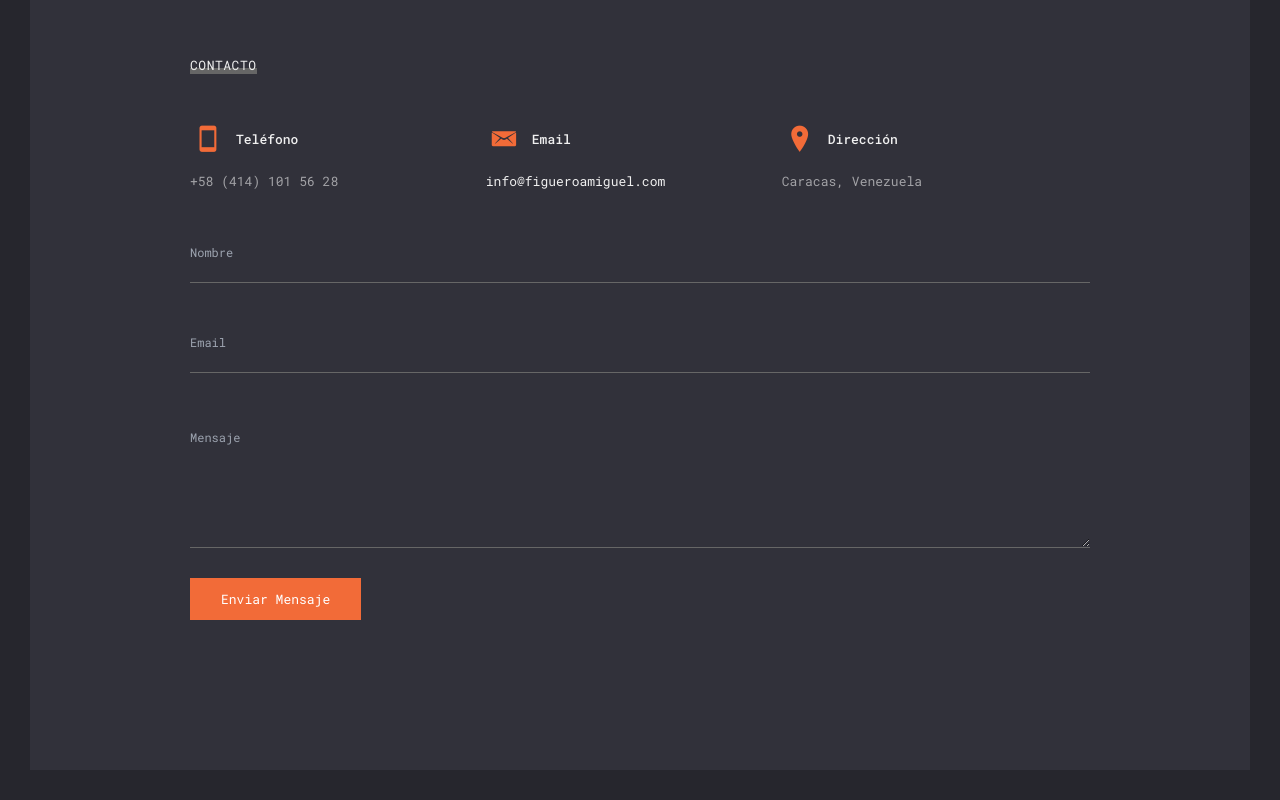
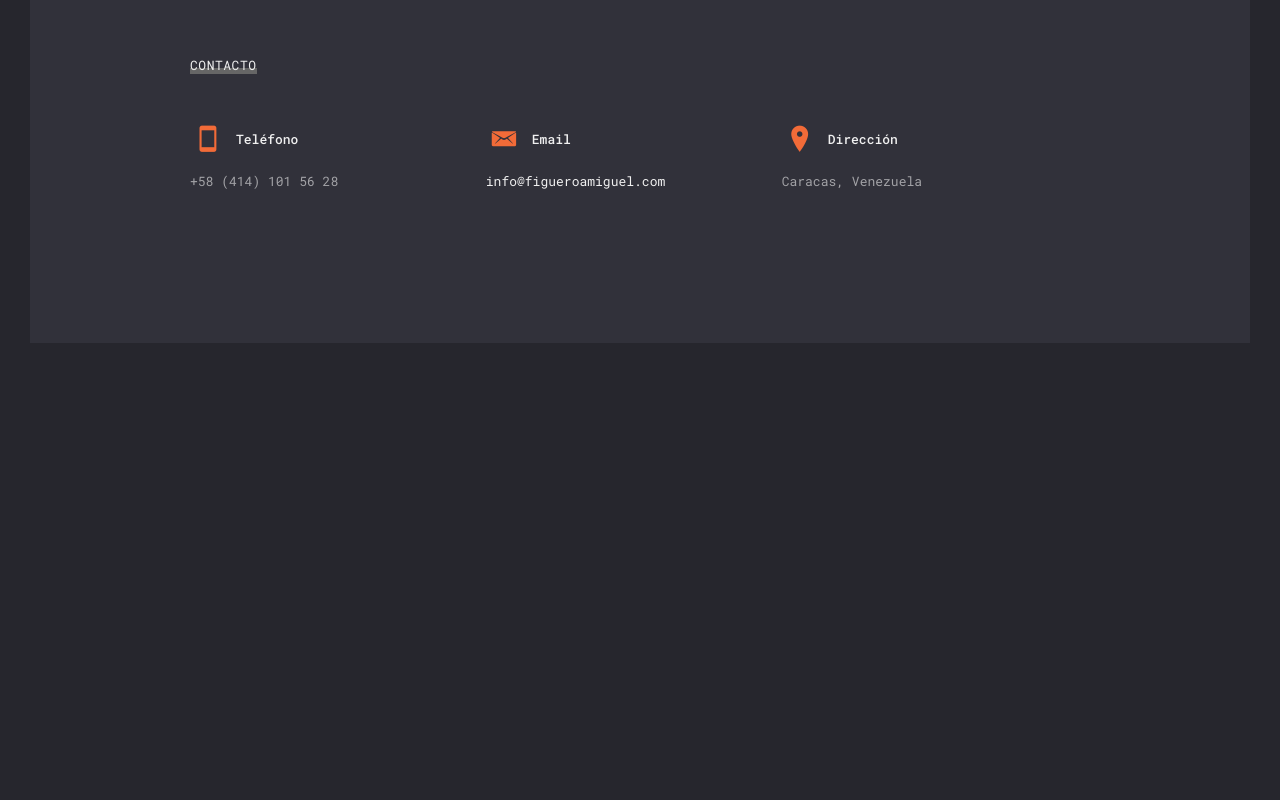
Before and after one commit to soymiguelfigueroa/soymiguelfigueroa, a plain HTML site: page index.html in a window 1280 px wide. Shown: the part 2937-3737 px from the top of the page. After the commit the page ends 3310 px from the top, so only its background shows below. Drawn offline with Linux system fonts and the light colour scheme; files whose address does not match are found by name.

Commit message:
deshabilitando el formulario

```diff
--- a/index.html
+++ b/index.html
@@ -331,25 +331,6 @@
 							</p>
 						</div>
 					</div>
-					<div class="contact_form mt-[30px]">
-						<form id="cform" method="post">
-							<div class="group-val">
-								<input type="text" name="name" placeholder="Nombre" />
-							</div>
-							<div class="group-val">
-								<input type="text" name="email" placeholder="Email" />
-							</div>
-							<div class="group-val ct-gr">
-								<textarea class="!mt-[55px]" name="message" placeholder="Mensaje"></textarea>
-							</div>
-							<a href="#" class="btn fill" onclick="$('#cform').submit(); return false;" data-text="Enviar Mensaje">Enviar Mensaje</a>
-						</form>
-						<div class="alert-success">
-							<p>
-								¡Gracias, su mensaje ha sido enviado. Pronto le contactaré!
-							</p>
-						</div>
-					</div>
 				</div>
 			</div>
 
```
